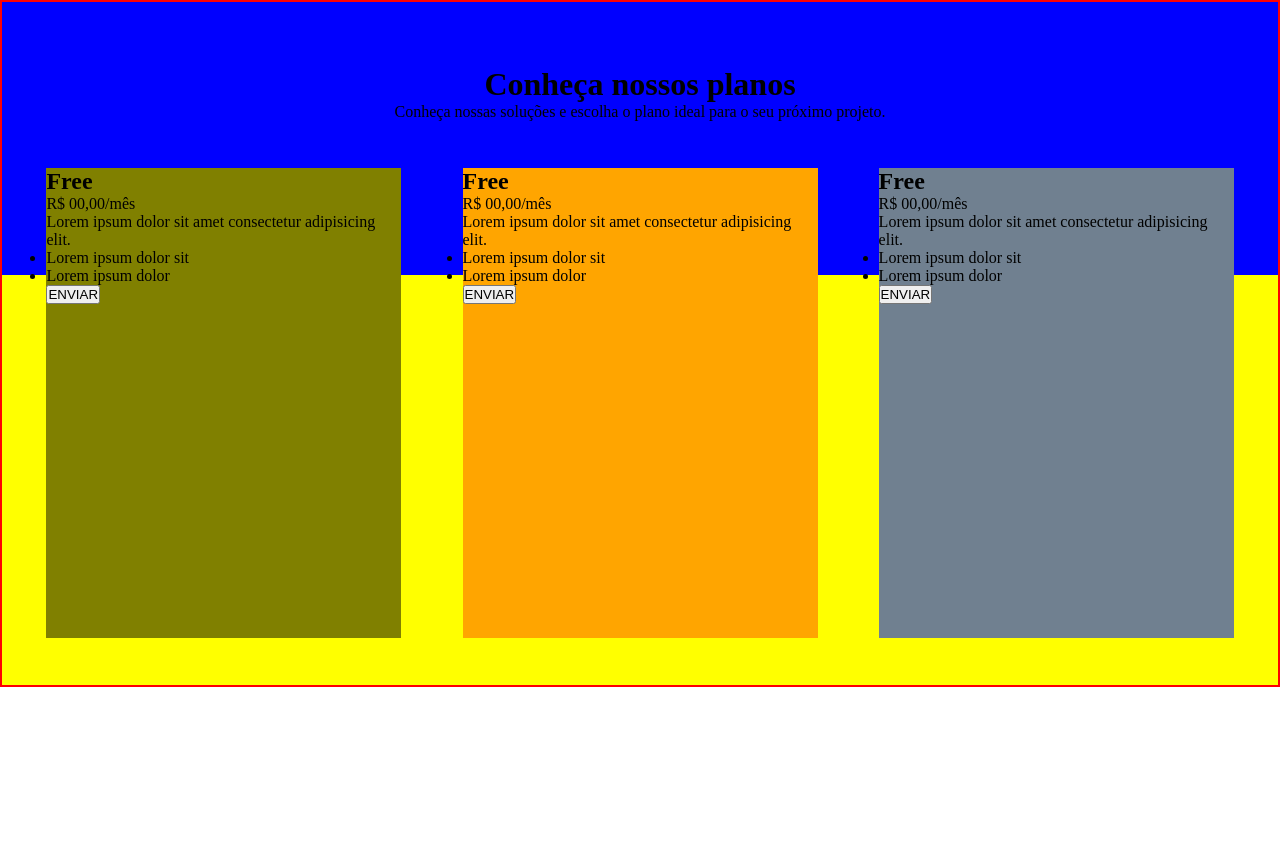
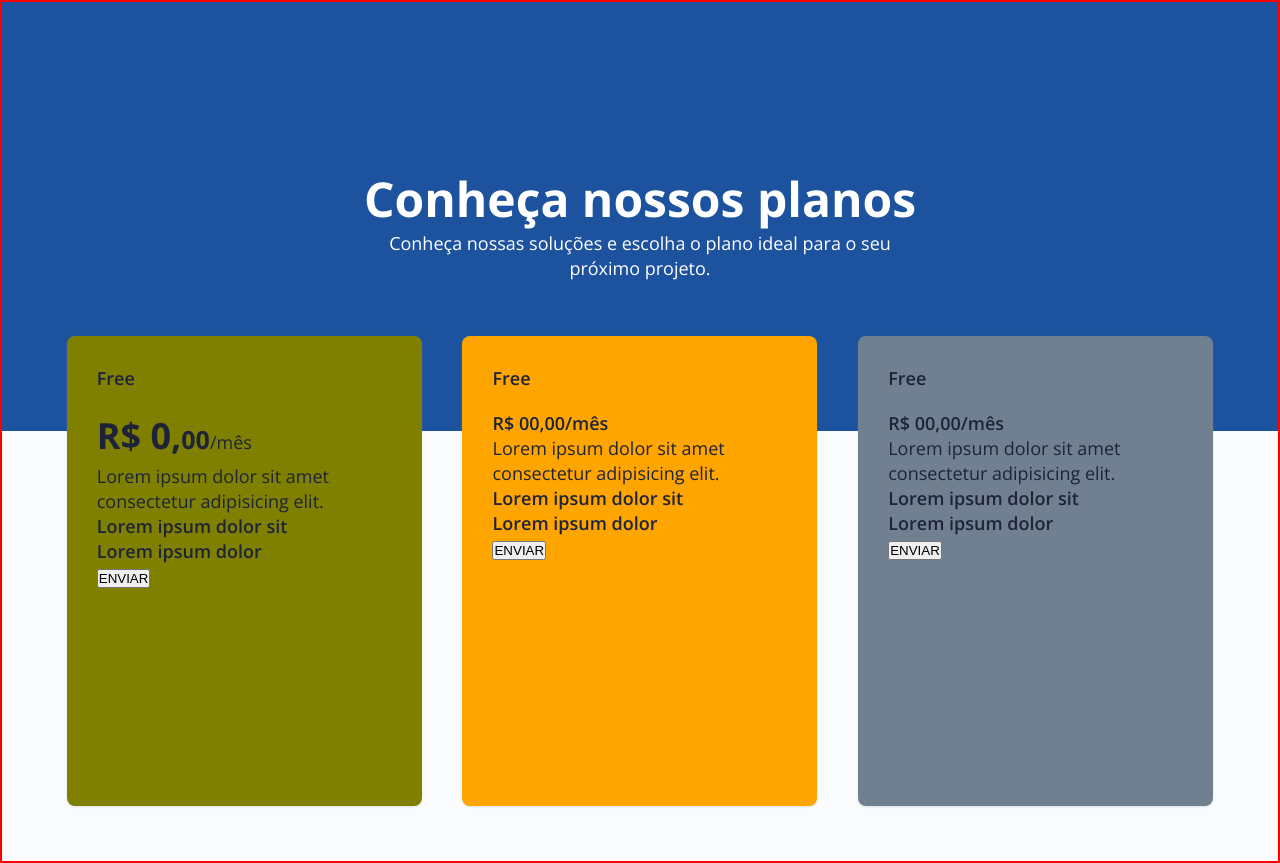
Before and after one commit to RuanGarciA/Desafio9_PricingTable, a plain HTML site: page index.html in a window 1280 px wide. Before the commit the page ends 800 px from the top, so only its background shows below. Drawn offline with nearby package versions, Linux system fonts and the light colour scheme.

Commit message:
em andamento 2/3

```diff
--- a/estilo.css
+++ b/estilo.css
@@ -1,46 +1,125 @@
+@import url('https://fonts.googleapis.com/css2?family=Open+Sans:wght@400;600;700&display=swap');
+
+:root {
+    --yellow: #ffcc29;
+    --blue: #1d539e;
+    --gray: #828799;
+    --page-background: #f9fbfc;
+  }
 *{
     margin: 0;
     padding: 0;
     box-sizing: border-box;
 }
 body{
-   width: 100%;
-   height: 100%;
+   min-width: 100%;
+   min-height: 100%;
+
+}
+
+main{
+    font-family: 'Open Sans';
+
+    border: 2px red solid;
+    background: linear-gradient(to bottom, #1d539e 0, #1d539e 50%, #f9fbfc 20%);
+    padding: 5% 3% 0%;
+}
+p{
+    font-weight: 400;
+    font-size: 18px;
+    line-height: 25px;
+}
+
+
+
+.text{
+    padding-top: 100px;
+    text-align: center;
+    color: #ffffff;
+
+
+}
+.text h1{
+    font-style: normal;
+    font-weight: 700;
+    font-size: 48px;
+    line-height: 65px;
 
 }
 
 
 
-
-main{
-    border: 2px red solid;
-    background: linear-gradient(to bottom, blue 0, blue 40%, yellow 20%);
-    padding: 5% 3% 0%;
-}
-
-
-
-.text{
-    text-align: center;
-
-}
 .flex{
 
     display: flex;
     flex-wrap: wrap;
     padding: 47px 6px;
-    /* display: flex; */
-    justify-content: space-between;
+    justify-content: space-around;
 }
 
 
 .card{
-    width: 355px;
-    height: 470px;
+    max-width: 355px;
+    min-height: 470px;
+    margin: 1vh 0;
+    padding: 30px;
 
-    background-color: aliceblue;
+
+    background-color: #ffffff;
+    box-shadow: 0px 1px 2px rgba(142, 150, 185, 0.25);
+    border-radius: 8px;
+
+    font-weight: 600;
+    font-size: 18px;
+    line-height: 25px;
+    /* identical to box height */
+
+
+    color: #1E2338;
 
 }
+.card h2{
+
+    font-weight: 600;
+    font-size: 18px;
+    line-height: 25px;
+    /* identical to box height */
+
+
+    color: #1E2338;
+
+
+}
+
+/*aquiiiii*/
+
+.card .price{
+    margin-top: 20px;
+
+}
+
+.card .price span{
+    font-weight: 700;
+    font-size: 36px;
+    line-height: 49px;
+    /* identical to box height */
+
+
+    color: #1E2338;
+
+}
+.card .price .span-low{
+    font-size: 25px;
+
+}
+
+
+.card ul li{
+    list-style: none;
+}
+
+
+
 #card-free{
     background-color: olive;
 }
--- a/index.html
+++ b/index.html
@@ -1,5 +1,5 @@
 <!DOCTYPE html>
-<html lang="en">
+<html lang=pt-br">
 <head>
     <meta charset="UTF-8">
     <meta http-equiv="X-UA-Compatible" content="IE=edge">
@@ -20,7 +20,7 @@
     <main>
         <div class="text">
             <h1>Conheça nossos planos</h1>
-            <p>Conheça nossas soluções e escolha o plano ideal para o seu próximo projeto.</p>
+            <p>Conheça nossas soluções e escolha o plano ideal para o seu <br> próximo projeto.</p>
         </div>
 
 
@@ -31,7 +31,7 @@
 
             <section class="card" id="card-free">
                 <h2>Free</h2>
-                <div class="price">R$ 00,00/mês</div>
+                <div class="price"><p><span>R$ 0,</span><span class="span-low">00</span>/mês</p></div>
                 <p>Lorem ipsum dolor sit amet consectetur adipisicing elit.</p>
                 <ul>
                     <li>Lorem ipsum dolor sit</li>
@@ -39,6 +39,7 @@
                 </ul>
                 <button>ENVIAR</button>
             </section>
+
             <section class="card" id="card-basico">
                 <h2>Free</h2>
                 <div class="price">R$ 00,00/mês</div>
```
